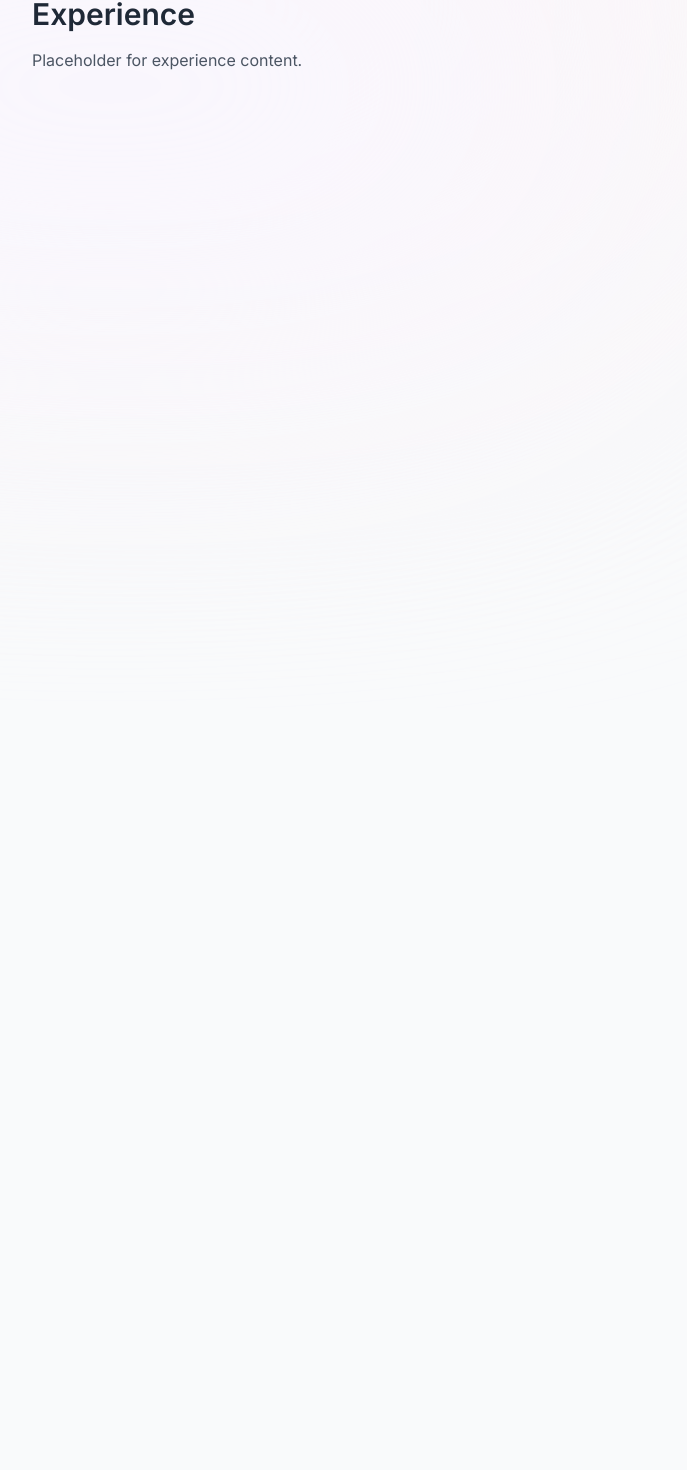
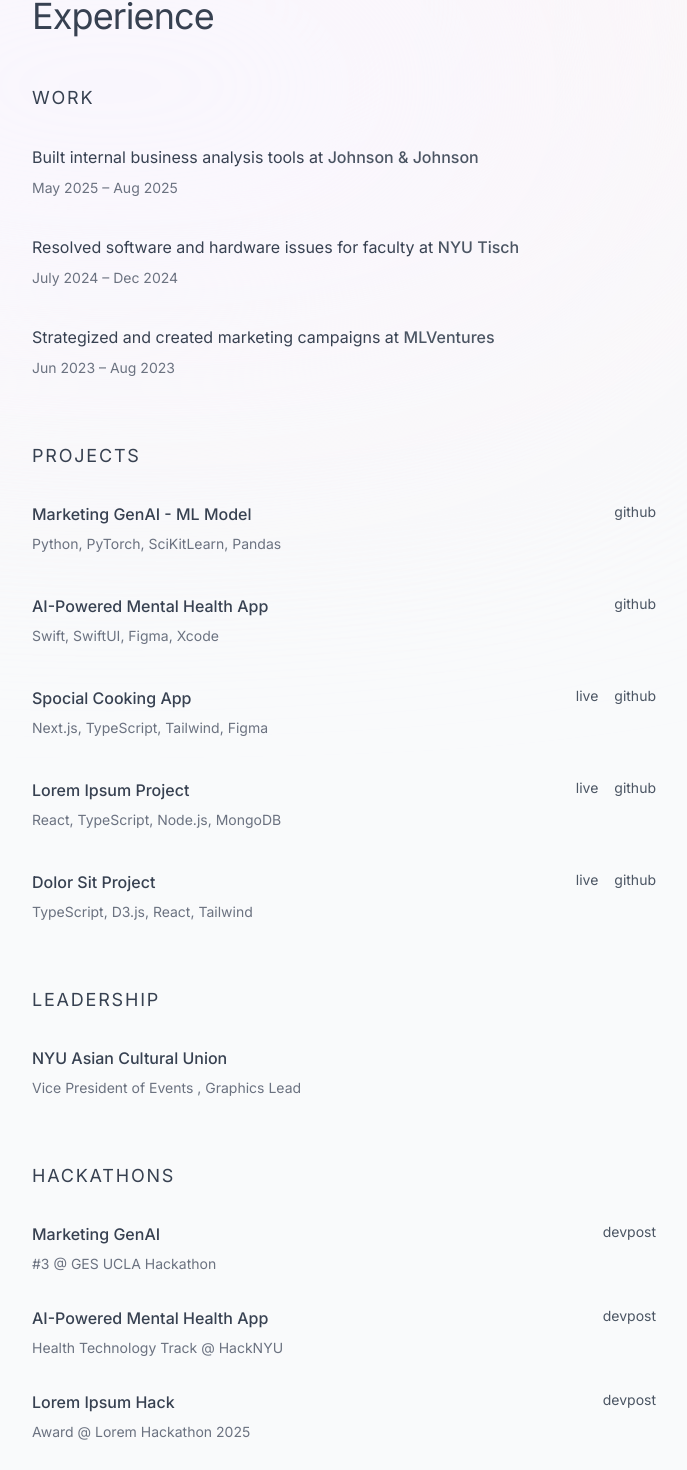
Before and after one commit to mattchng/personal-website, a Next.js app: page /experience in a window 1280 px wide. Shown: the part 148-1618 px from the top of the page, without its empty margins (296-983 px from the left). Before the commit the page ends 856 px from the top, so only its background shows below. Built offline with nearby package versions, Linux system fonts and the light colour scheme.

Commit message:
experience + few blank slots for now

```diff
--- a/app/experience/page.tsx
+++ b/app/experience/page.tsx
@@ -6,9 +6,182 @@ export default function ExperiencePage() {
     <div className="max-w-2xl w-full">
       <div className="min-h-screen">
         <Navbar />
-        <main className="pt-24 px-6">
-          <h1 className="text-3xl font-semibold text-gray-800">Experience</h1>
-          <p className="mt-4 text-gray-600">Placeholder for experience content.</p>
+        <main className="pt-24 px-6 pb-16">
+          <h1 className="text-4xl font-normal text-gray-700 mb-12 tracking-tight">Experience</h1>
+
+          {/* WORK SECTION */}
+          <section className="mb-16">
+            <h2 className="text-lg font-normal text-gray-700 mb-8 tracking-widest">WORK</h2>
+            <div className="space-y-9">
+              {/* Work Entry 1 */}
+              <div>
+                <p className="text-gray-700 leading-relaxed">
+                  Built internal business analysis tools at{" "}
+                  <span className="text-gray-600 font-medium">Johnson & Johnson</span>
+                </p>
+                <p className="text-gray-500 text-sm mt-2">May 2025 – Aug 2025</p>
+              </div>
+
+              {/* Work Entry 2 */}
+              <div>
+                <p className="text-gray-700 leading-relaxed">
+                  Resolved software and hardware issues for faculty at {" "}
+                  <span className="text-gray-600 font-medium">NYU Tisch</span>
+                </p>
+                <p className="text-gray-500 text-sm mt-2">July 2024 – Dec 2024</p>
+              </div>
+
+              {/* Work Entry 3 */}
+              <div>
+                <p className="text-gray-700 leading-relaxed">
+                  Strategized and created marketing campaigns at {" "}
+                  <span className="text-gray-600 font-medium">MLVentures</span>
+                </p>
+                <p className="text-gray-500 text-sm mt-2">Jun 2023 – Aug 2023</p>
+              </div>
+            </div>
+          </section>
+
+          {/* PROJECTS SECTION */}
+          <section className="mb-16">
+            <h2 className="text-lg font-normal text-gray-700 mb-8 tracking-widest">PROJECTS</h2>
+            <div className="space-y-10">
+              {/* Project 1 */}
+              <div className="flex justify-between items-start">
+                <div>
+                  <p className="text-gray-700 font-medium">Marketing GenAI - ML Model</p>
+                  <p className="text-gray-500 text-sm mt-2">
+                    Python, PyTorch, SciKitLearn, Pandas
+                  </p>
+                </div>
+                <div className="flex gap-4 text-sm ml-4">
+                  <a href="#" className="text-gray-600 hover:text-gray-800 transition-colors whitespace-nowrap">
+                    github
+                  </a>
+                </div>
+              </div>
+
+              {/* Project 2 */}
+              <div className="flex justify-between items-start">
+                <div>
+                  <p className="text-gray-700 font-medium">AI-Powered Mental Health App</p>
+                  <p className="text-gray-500 text-sm mt-2">
+                    Swift, SwiftUI, Figma, Xcode
+                  </p>
+                </div>
+                <div className="flex gap-4 text-sm ml-4">
+                  <a href="#" className="text-gray-600 hover:text-gray-800 transition-colors whitespace-nowrap">
+                    github
+                  </a>
+                </div>
+              </div>
+
+              {/* Project 3 */}
+              <div className="flex justify-between items-start">
+                <div>
+                  <p className="text-gray-700 font-medium">Spocial Cooking App</p>
+                  <p className="text-gray-500 text-sm mt-2">
+                    Next.js, TypeScript, Tailwind, Figma
+                  </p>
+                </div>
+                <div className="flex gap-4 text-sm ml-4">
+                  <a href="#" className="text-gray-600 hover:text-gray-800 transition-colors whitespace-nowrap">
+                    live
+                  </a>
+                  <a href="#" className="text-gray-600 hover:text-gray-800 transition-colors whitespace-nowrap">
+                    github
+                  </a>
+                </div>
+              </div>
+
+              {/* Project 4 */}
+              <div className="flex justify-between items-start">
+                <div>
+                  <p className="text-gray-700 font-medium">Lorem Ipsum Project</p>
+                  <p className="text-gray-500 text-sm mt-2">
+                    React, TypeScript, Node.js, MongoDB
+                  </p>
+                </div>
+                <div className="flex gap-4 text-sm ml-4">
+                  <a href="#" className="text-gray-600 hover:text-gray-800 transition-colors whitespace-nowrap">
+                    live
+                  </a>
+                  <a href="#" className="text-gray-600 hover:text-gray-800 transition-colors whitespace-nowrap">
+                    github
+                  </a>
+                </div>
+              </div>
+
+              {/* Project 5 */}
+              <div className="flex justify-between items-start">
+                <div>
+                  <p className="text-gray-700 font-medium">Dolor Sit Project</p>
+                  <p className="text-gray-500 text-sm mt-2">
+                    TypeScript, D3.js, React, Tailwind
+                  </p>
+                </div>
+                <div className="flex gap-4 text-sm ml-4">
+                  <a href="#" className="text-gray-600 hover:text-gray-800 transition-colors whitespace-nowrap">
+                    live
+                  </a>
+                  <a href="#" className="text-gray-600 hover:text-gray-800 transition-colors whitespace-nowrap">
+                    github
+                  </a>
+                </div>
+              </div>
+            </div>
+          </section>
+
+          {/* LEADERSHIP SECTION */}
+          <section className="mb-16">
+            <h2 className="text-lg font-normal text-gray-700 mb-8 tracking-widest">LEADERSHIP</h2>
+            <div className="space-y-8">
+              {/* Leadership Entry 1 */}
+              <div>
+                <p className="text-gray-700 font-medium">NYU Asian Cultural Union</p>
+                <p className="text-gray-500 text-sm mt-2">Vice President of Events , Graphics Lead</p>
+              </div>
+            </div>
+          </section>
+
+          {/* HACKATHONS SECTION */}
+          <section className="mb-16">
+            <h2 className="text-lg font-normal text-gray-700 mb-8 tracking-widest">HACKATHONS</h2>
+            <div className="space-y-8">
+              {/* Hackathon 1 */}
+              <div className="flex justify-between items-start">
+                <div>
+                  <p className="text-gray-700 font-medium">Marketing GenAI</p>
+                  <p className="text-gray-500 text-sm mt-2">#3 @ GES UCLA Hackathon</p>
+                </div>
+                <a href="#" className="text-gray-600 hover:text-gray-800 transition-colors text-sm ml-4 whitespace-nowrap">
+                  devpost
+                </a>
+              </div>
+
+              {/* Hackathon 2 */}
+              <div className="flex justify-between items-start">
+                <div>
+                  <p className="text-gray-700 font-medium">AI-Powered Mental Health App</p>
+                  <p className="text-gray-500 text-sm mt-2">Health Technology Track @ HackNYU</p>
+                </div>
+                <a href="#" className="text-gray-600 hover:text-gray-800 transition-colors text-sm ml-4 whitespace-nowrap">
+                  devpost
+                </a>
+              </div>
+
+              {/* Hackathon 3 */}
+              <div className="flex justify-between items-start">
+                <div>
+                  <p className="text-gray-700 font-medium">Lorem Ipsum Hack</p>
+                  <p className="text-gray-500 text-sm mt-2">Award @ Lorem Hackathon 2025</p>
+                </div>
+                <a href="#" className="text-gray-600 hover:text-gray-800 transition-colors text-sm ml-4 whitespace-nowrap">
+                  devpost
+                </a>
+              </div>
+            </div>
+          </section>
         </main>
       </div>
     </div>
```
